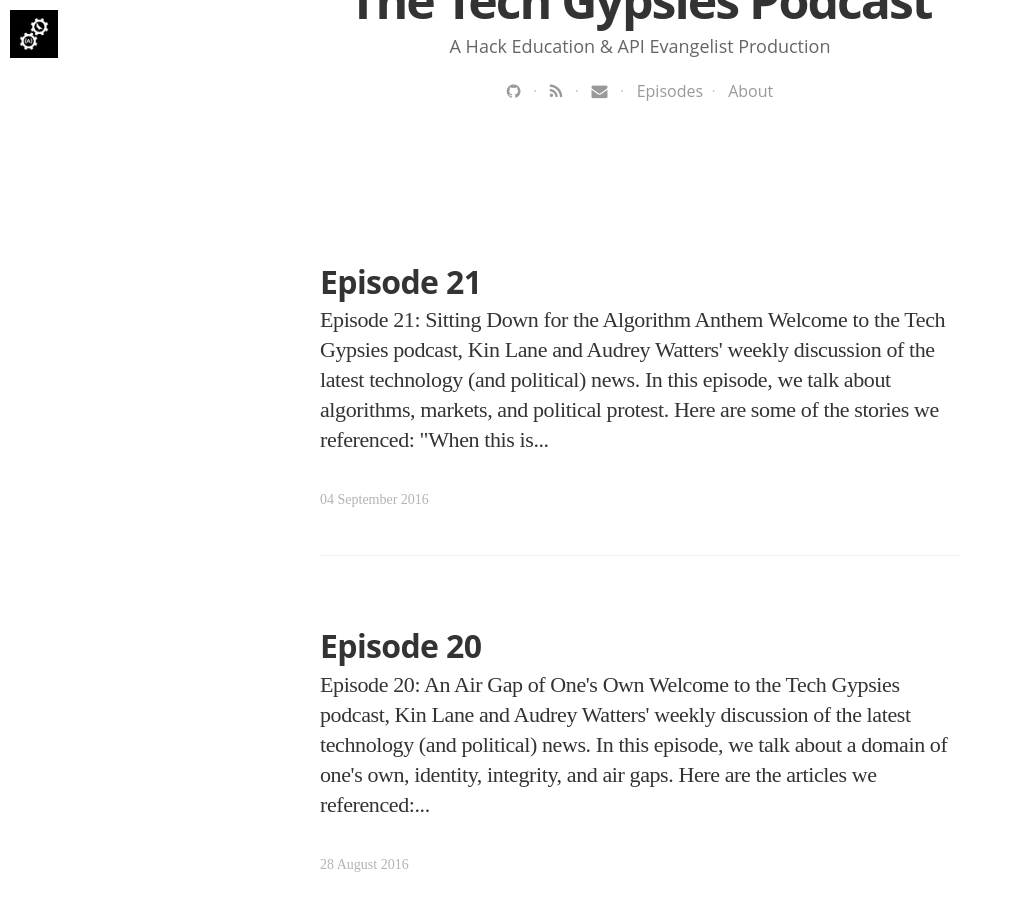
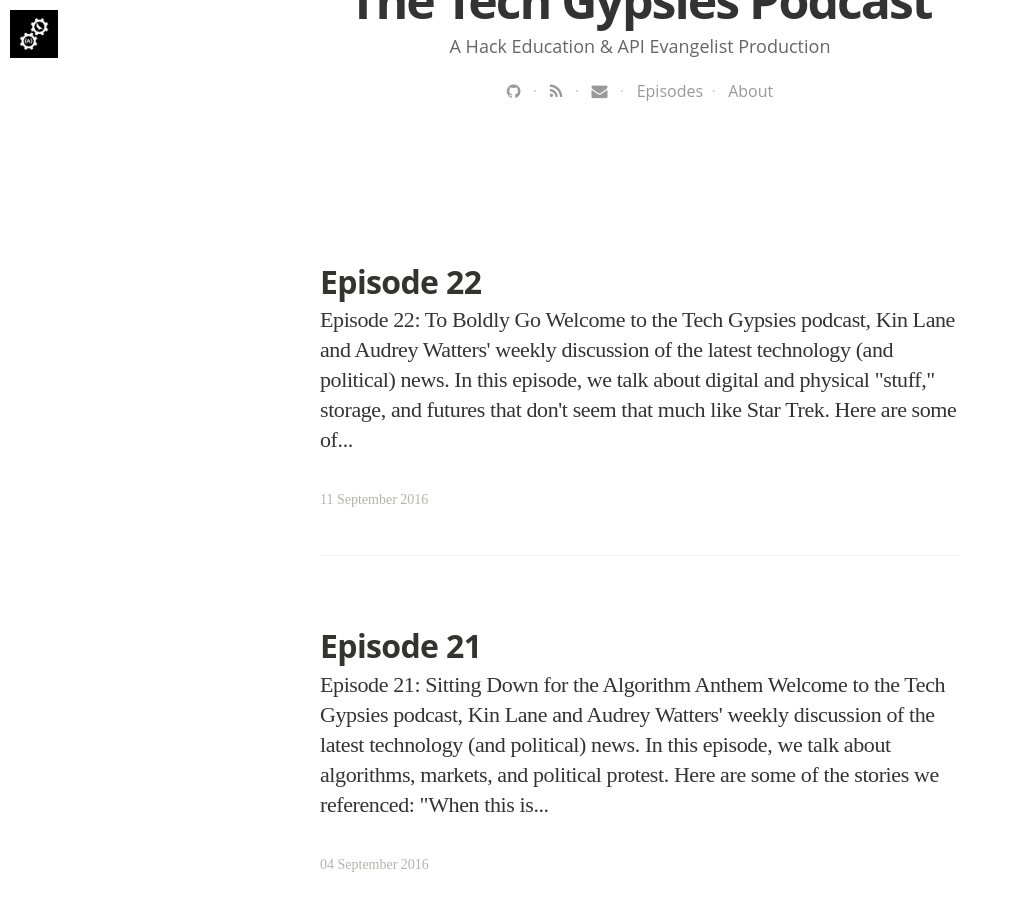
Before and after one commit to Techgypsies/podcast, a Jekyll site: the page built from blog/index.html, in a window 1280 px wide and 900 px high, scrolled down 559 px. Shown: the whole window, without its empty margins (0-1013 px from the left). Built offline with Jekyll 4.4.1, drawn with Linux system fonts in a browser that asks for light colours; nearby versions of some CDN libraries; some web fonts are replaced; the list of posts is cut into pages by our own code; some of the changed text lies outside the part shown.

Commit message:
new episode

```diff
--- a/_data/podcasts.yaml
+++ b/_data/podcasts.yaml
@@ -292,3 +292,17 @@
   tags:
   - Technology
   - Politics
+- title: "Tech Gypsies Episode 22"
+  summary: "In this episode, we talk about Star Trek and digital and physical storage of stuff."
+  description: "In this episode, we talk about Star Trek and digital and physical storage of stuff."
+  subtitle: "Tech, Scrutinized"
+  image: /assets/images/tech-gypsies-podcast-1500.png
+  audio_file: http://s3.amazonaws.com/techgypsies/podcast-2016-09-11.mp3
+  audio_length: 45836456
+  sound_cloud: https://soundcloud.com/kinlane/podcast-2016-09-11
+  duration: '0:31:50'
+  publish_date: "2016-09-11 09:00:00"
+  url: 2016/09/11/episode-22
+  tags:
+  - Technology
+  - Politics
--- /dev/null
+++ b/_posts/2016-09-11-episode-22.html
@@ -0,0 +1,26 @@
+---
+layout: post
+title: "Episode 22"
+date: 2016-09-11 08:35:00 +0000
+tags:
+image: https://s3.amazonaws.com/techgypsies/2016-09-11-redshirt.jpg
+imagecredits: https://www.flickr.com/photos/nathaninsandiego/2653501581
+---
+<h3>Episode 22: To Boldly Go</h3>
+<br />
+<p>Welcome to the Tech Gypsies podcast, <a href="http://kinlane.com">Kin Lane</a> and <a href="http://audreywatters.com">Audrey Watters</a>' weekly discussion of the latest technology (and political) news.</p>
+
+<p>In this episode, we talk about digital and physical "stuff," storage, and futures that don't seem that much like Star Trek.</p>
+
+<p>
+<iframe width="100%" height="166" scrolling="no" frameborder="no" src="https://w.soundcloud.com/player/?url=https%3A//api.soundcloud.com/tracks/282495620&amp;color=ff5500&amp;auto_play=false&amp;hide_related=false&amp;show_comments=true&amp;show_user=true&amp;show_reposts=false"></iframe>
+</p>
+
+<p>Here are some of the stories we referenced:</p>
+<ul>
+<li>Star Trek's 50th anniversary</li>
+<li>"<a href="http://musicfordeckchairs.com/blog/2016/09/06/for-now-our-own/">For now, our own</a>" by Kate Bowles</li>
+<li>"<a href="http://www.slate.com/articles/technology/future_tense/2016/08/in_copyright_law_computers_and_robots_don_t_count.html">Computers and Robots Don’t Count</a>" on Slate</li>
+</ul>
+
+<p>Feedback is welcome. (You should <a href="mailto:kinlane@gmaill.com">email Kin</a> with it though, not Audrey.)</p>
--- a/index.html
+++ b/index.html
@@ -10,6 +10,6 @@
 
 <p><a href="http://podcast.techgypsi.es/blog/">Show notes</a> can also be subscribed to <a href="http://podcast.techgypsi.es/blog.xml">via RSS</a>.</p>
 
-<p><strong>Latest Episode: <a href="http://podcast.techgypsi.es/2016/09/04/episode-21">21</a></strong></p>
+<p><strong>Latest Episode: <a href="http://podcast.techgypsi.es/2016/09/11/episode-22">22</a></strong></p>
 
 <p style="text-align: right; font-size:12px"><em>Image credits: <a href="https://flic.kr/p/GTax17">Drone Recovery</a></em></p>
```
